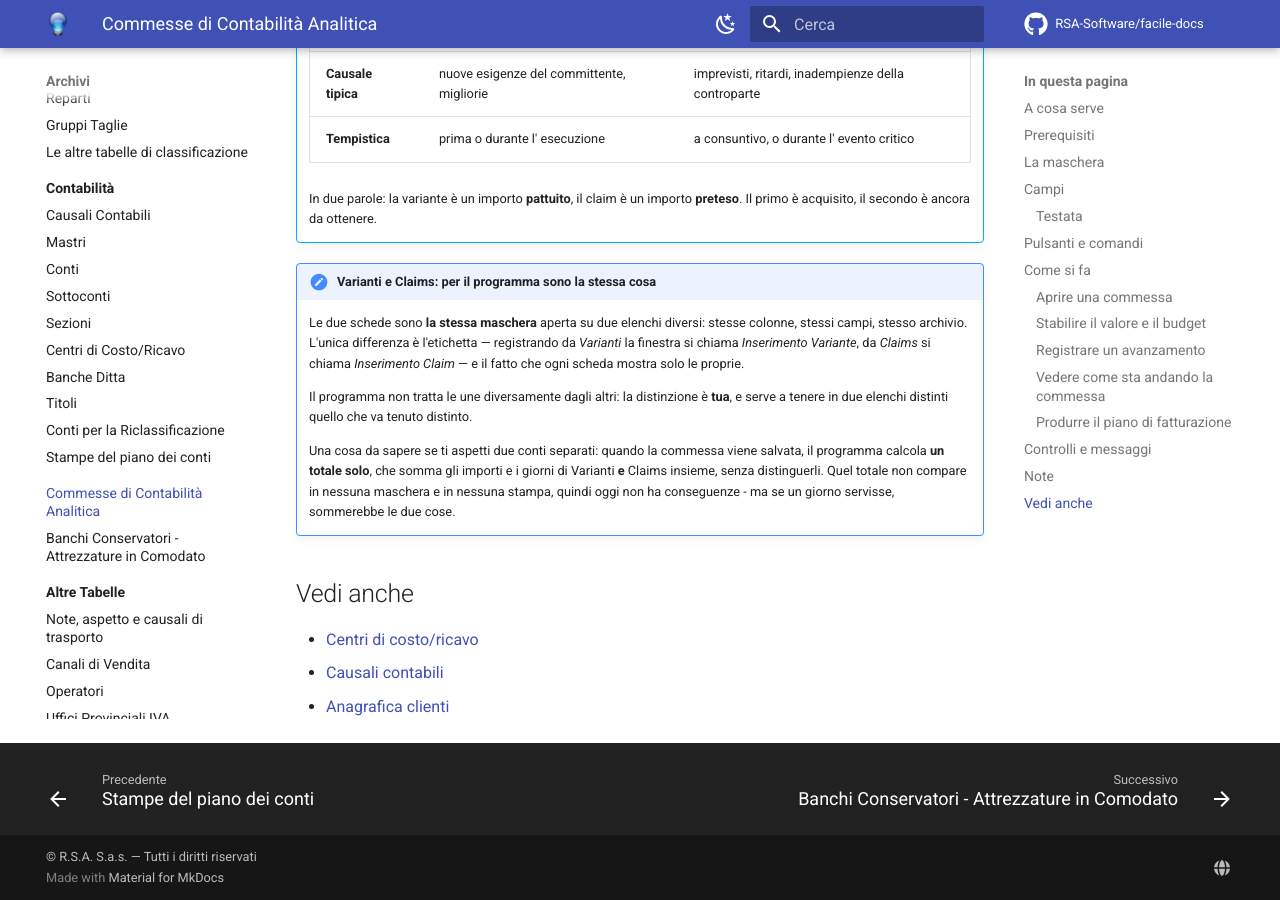
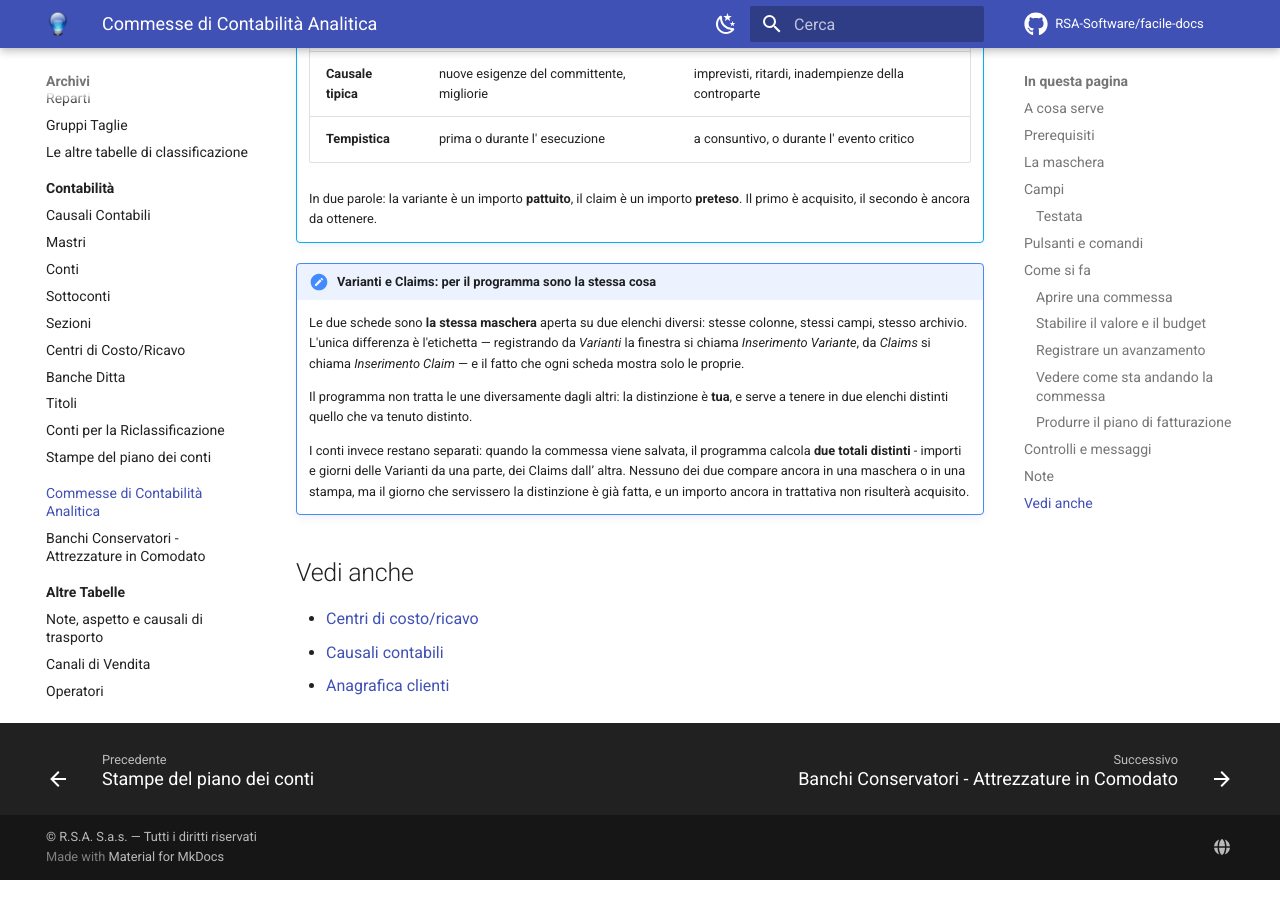
Before and after one commit to RSA-Software/facile-docs, an MkDocs documentation site: the page built from docs/moduli/contabilita/commesse.md, in a window 1280 px wide and 900 px high, scrolled down 7838 px. Built offline with MkDocs 1.6.1 and Material for MkDocs 9.7.7, drawn with Linux system fonts in a browser that asks for light colours; comment, search, counter and statistics services are not loaded.

Commit message:
Commesse: i totali di Varianti e Claims adesso sono due
La pagina diceva che il programma ne calcola uno solo che li somma insieme.
Adesso ne calcola due distinti, e la pagina lo dice: il giorno che servissero,
un importo ancora in trattativa non risultera' acquisito.

```diff
--- a/docs/moduli/contabilita/commesse.md
+++ b/docs/moduli/contabilita/commesse.md
@@ -278,12 +278,12 @@
     distinzione è **tua**, e serve a tenere in due elenchi distinti quello
     che va tenuto distinto.
 
-    Una cosa da sapere se ti aspetti due conti separati: quando la
-    commessa viene salvata, il programma calcola **un totale solo**, che
-    somma gli importi e i giorni di Varianti **e** Claims insieme, senza
-    distinguerli. Quel totale non compare in nessuna maschera e in nessuna
-    stampa, quindi oggi non ha conseguenze - ma se un giorno servisse,
-    sommerebbe le due cose.
+    I conti invece restano separati: quando la commessa viene salvata, il
+    programma calcola **due totali distinti** - importi e giorni delle
+    Varianti da una parte, dei Claims dall’ altra. Nessuno dei due
+    compare ancora in una maschera o in una stampa, ma il giorno che
+    servissero la distinzione è già fatta, e un importo ancora in
+    trattativa non risulterà acquisito.
 
 
 
```
